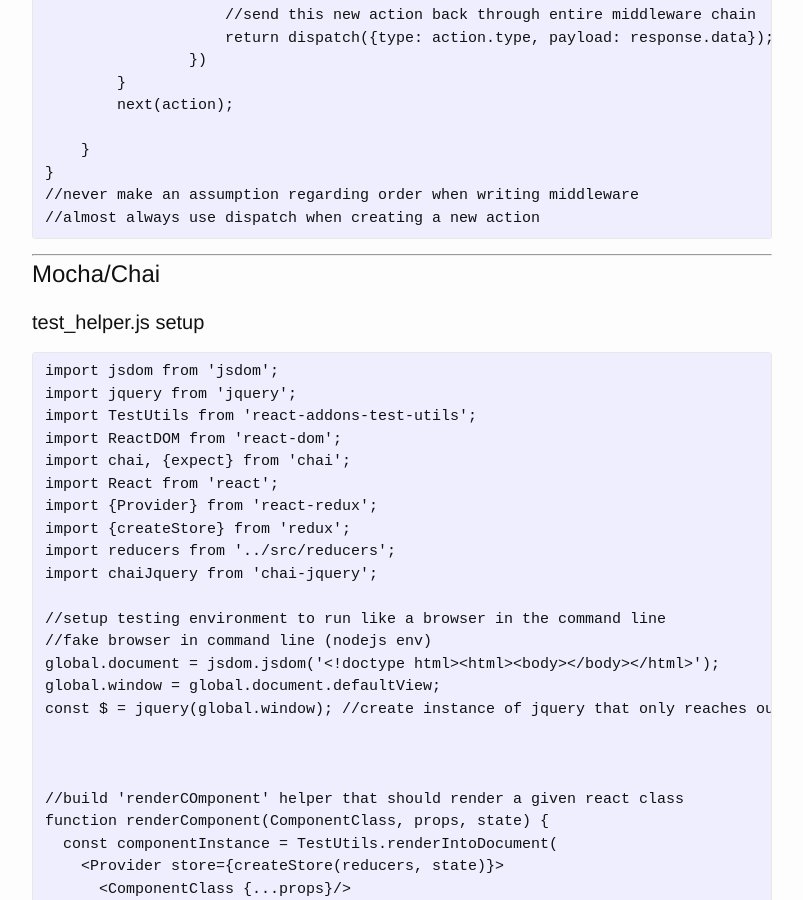
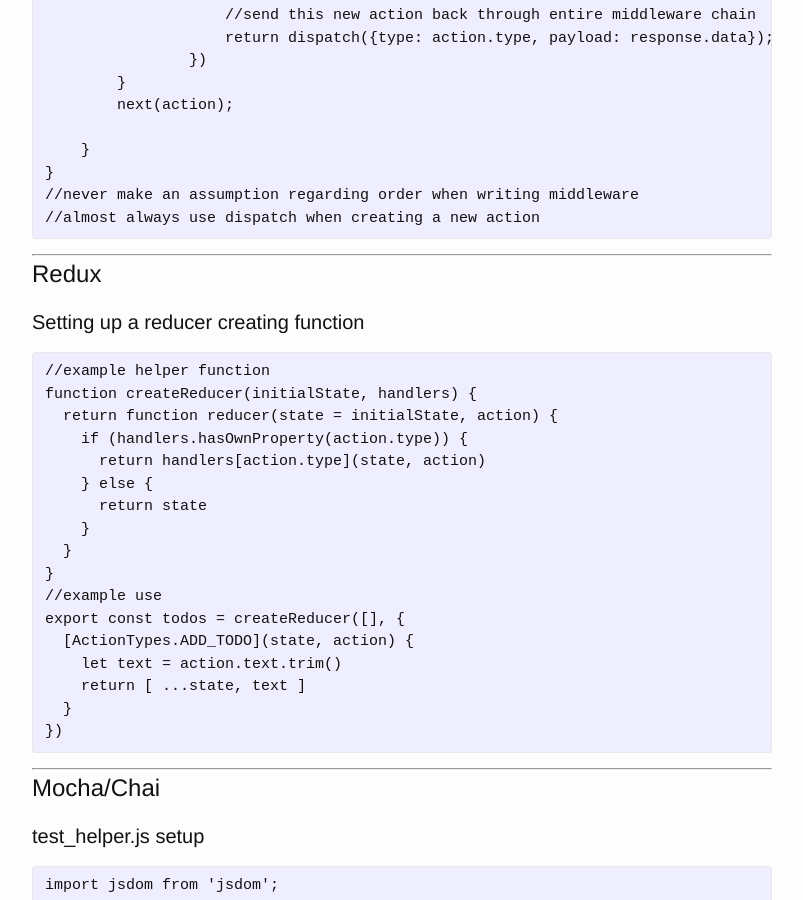
Before and after one commit to zbennett10/zbennett10.github.io, a Jekyll site: the page built from index.md, in a window 1280 px wide and 900 px high, scrolled down 452 px. Shown: the whole window, without its empty margins (238-1041 px from the left). Built offline with Jekyll 4.4.1, drawn with Linux system fonts in a browser that asks for light colours; our own code applies the rules of GitHub Pages for plain Markdown files.

Commit message:
reducer help

````diff
--- a/index.md
+++ b/index.md
@@ -21,6 +21,30 @@
 //never make an assumption regarding order when writing middleware
 //almost always use dispatch when creating a new action
 ```
+
+---
+# Redux
+#### Setting up a reducer creating function
+```Javascript
+//example helper function
+function createReducer(initialState, handlers) {
+  return function reducer(state = initialState, action) {
+    if (handlers.hasOwnProperty(action.type)) {
+      return handlers[action.type](state, action)
+    } else {
+      return state
+    }
+  }
+}
+//example use
+export const todos = createReducer([], {
+  [ActionTypes.ADD_TODO](state, action) {
+    let text = action.text.trim()
+    return [ ...state, text ]
+  }
+})
+```
+
 ---
 # Mocha/Chai
 #### test_helper.js setup
````
